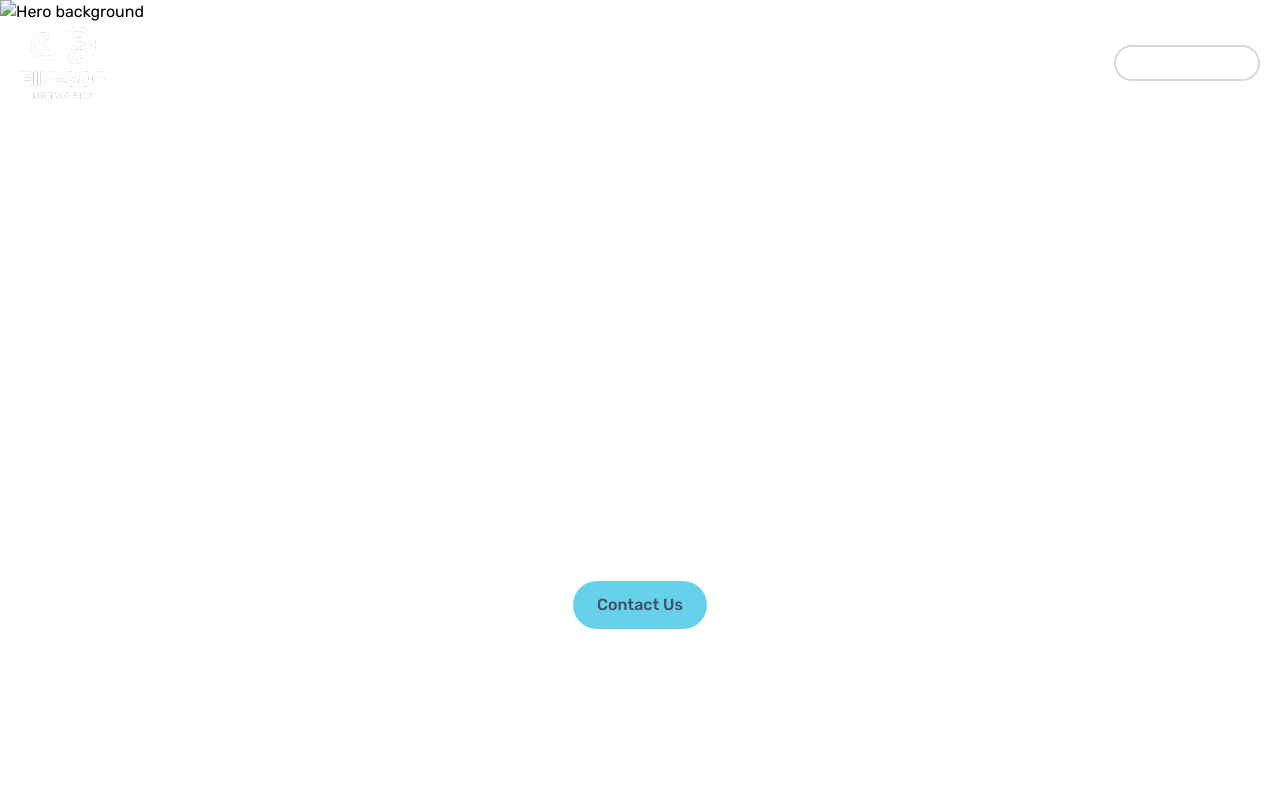
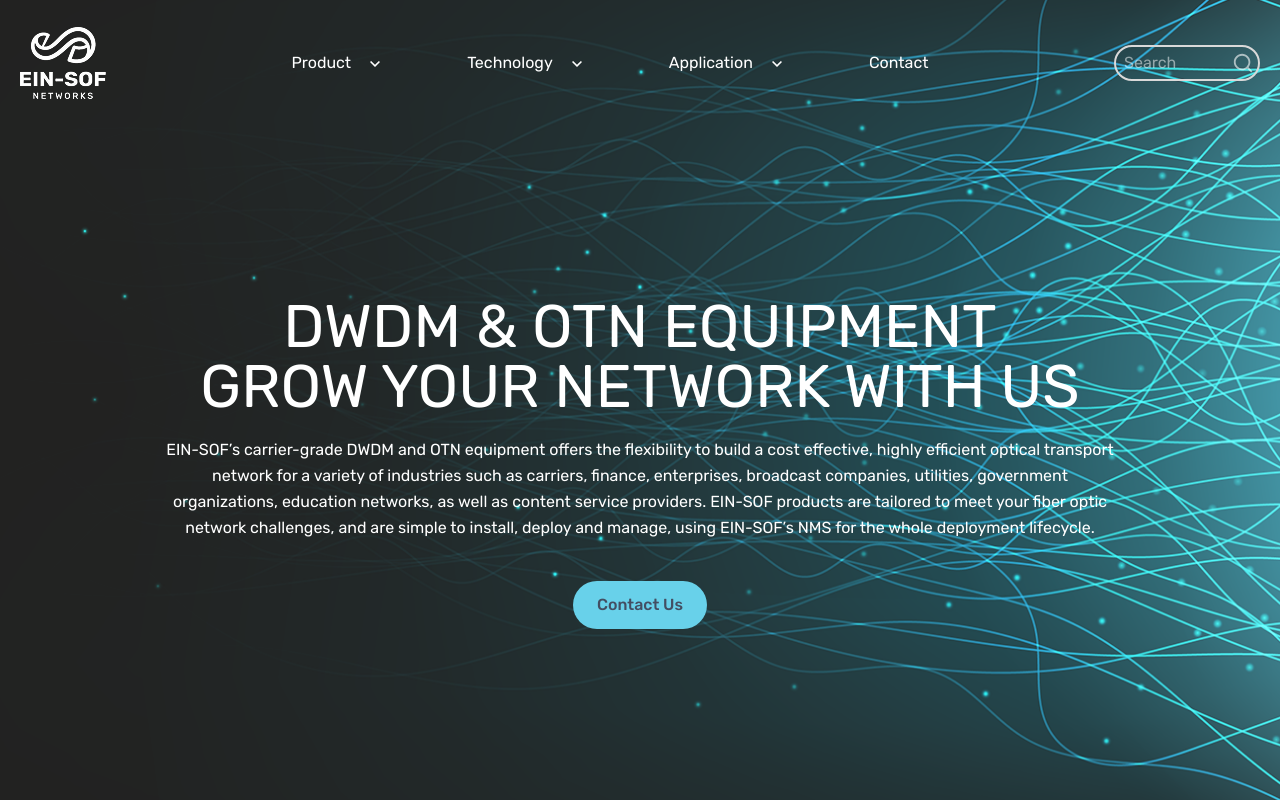
Before and after one commit to christianyitzak/ein-sof, a website: page index.html in a window 1280 px wide. Shown: the top 802 px of the page. Drawn offline with Linux system fonts and the light colour scheme; the site is published under a folder, as on GitHub Pages, so addresses that start at the root find nothing.

Commit message:
fix: cover image not shown

```diff
--- a/index.html
+++ b/index.html
@@ -13,7 +13,7 @@
     <body class="font-rubik">
         <div class="relative w-full h-screen flex flex-col">
             <!-- Background image -->
-            <img src="/src/img/hero-cover.png" alt="Hero background" class="absolute inset-0 w-full h-full object-cover -z-10">
+            <img src="src/img/hero-cover.png" alt="Hero background" class="absolute inset-0 w-full h-full object-cover -z-10">
 
             <!-- Overlay content -->
             <nav class="flex items-center justify-between max-w-7xl mx-auto text-white w-full p-5 z-10">
```
